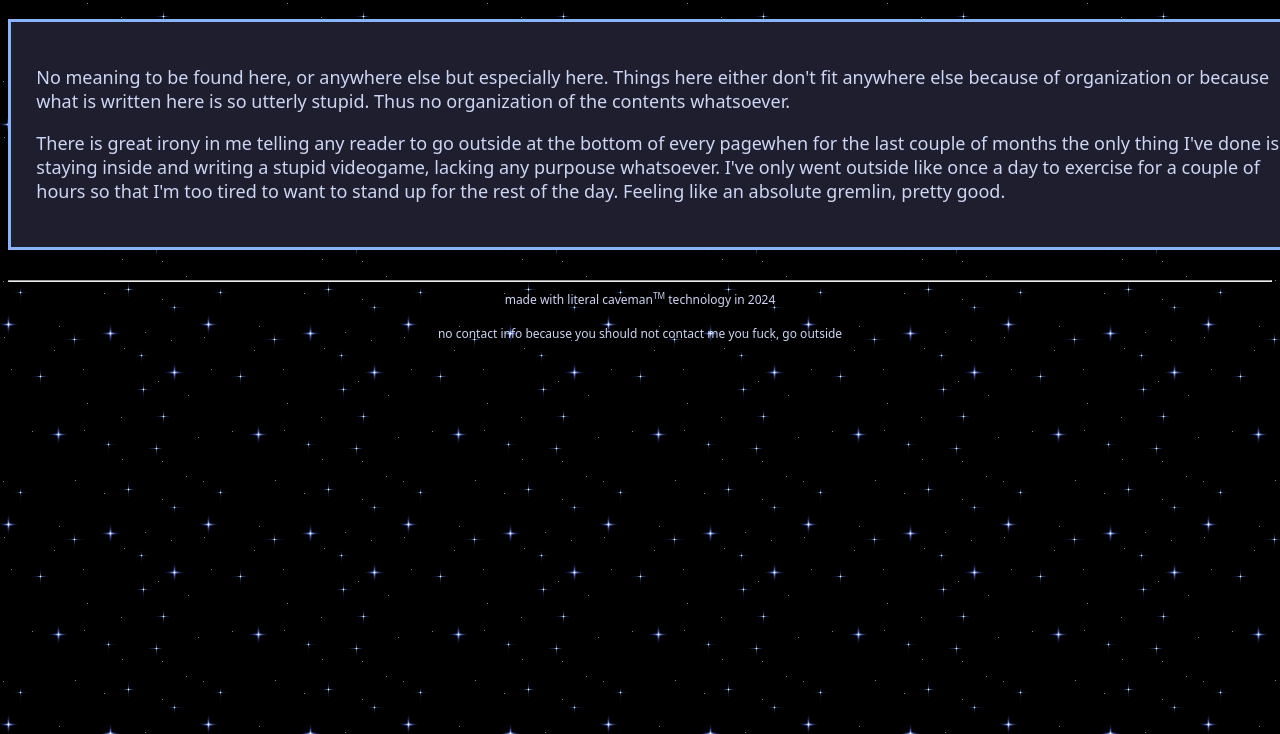
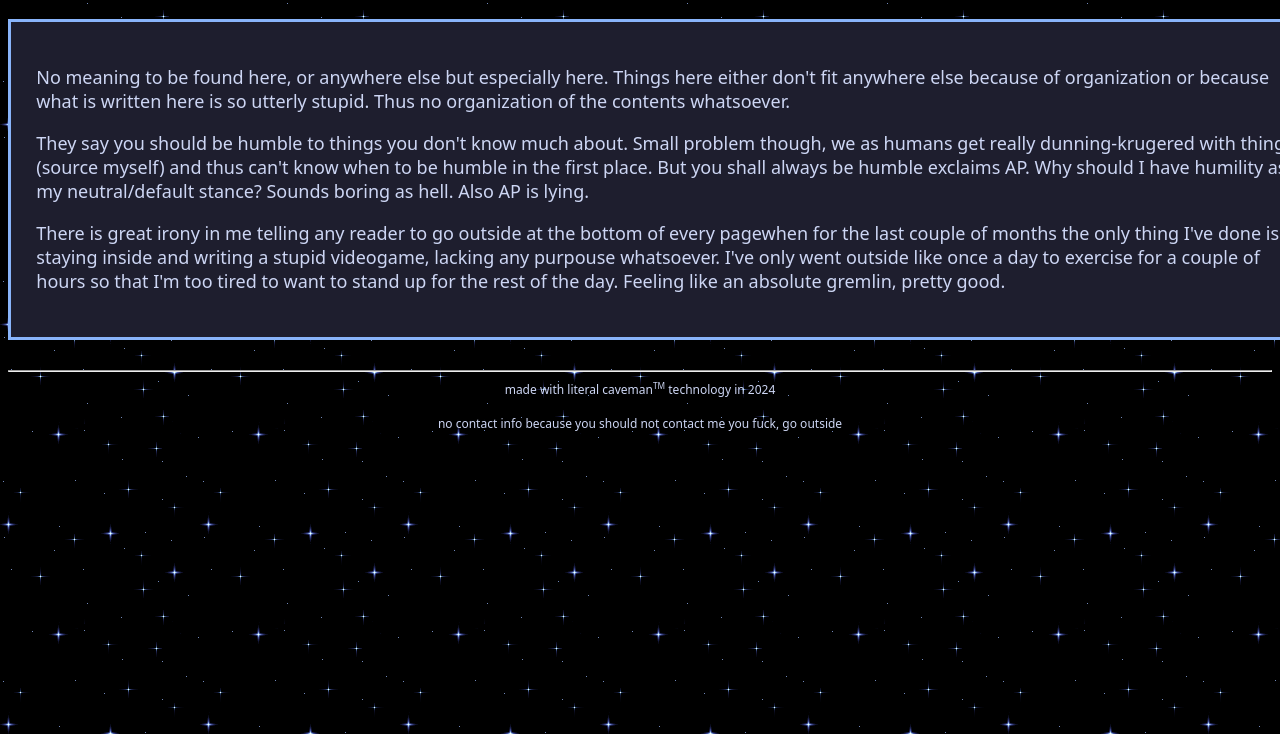
Before and after one commit to Eken-beep/Eken-beep.github.io, a plain HTML site: page me/ramblings.html in a window 1280 px wide. Shown: the part 66-800 px from the top of the page. Drawn offline with Linux system fonts and the light colour scheme.

Commit message:
31/07 2024

```diff
--- a/me/ramblings.html
+++ b/me/ramblings.html
@@ -16,6 +16,11 @@
                 or because what is written here is so utterly stupid. Thus no organization of the contents whatsoever.
             </p>
             <p>
+                They say you should be humble to things you don't know much about. Small problem though, we as humans get really dunning-krugered
+                with things (source myself) and thus can't know when to be humble in the first place. But you shall always be humble exclaims AP.
+                Why should I have humility as my neutral/default stance? Sounds boring as hell. Also AP is lying.
+            </p>
+            <p>
                 There is great irony in me telling any reader to go outside at the bottom of every pagewhen for the last couple of months the only thing
                 I've done is staying inside and writing a stupid videogame, lacking any purpouse whatsoever. I've only went outside like once a day to
                 exercise for a couple of hours so that I'm too tired to want to stand up for the rest of the day. Feeling like an absolute gremlin, pretty good.
```
Also changed, not shown: index.html (+1 -0 lines).
